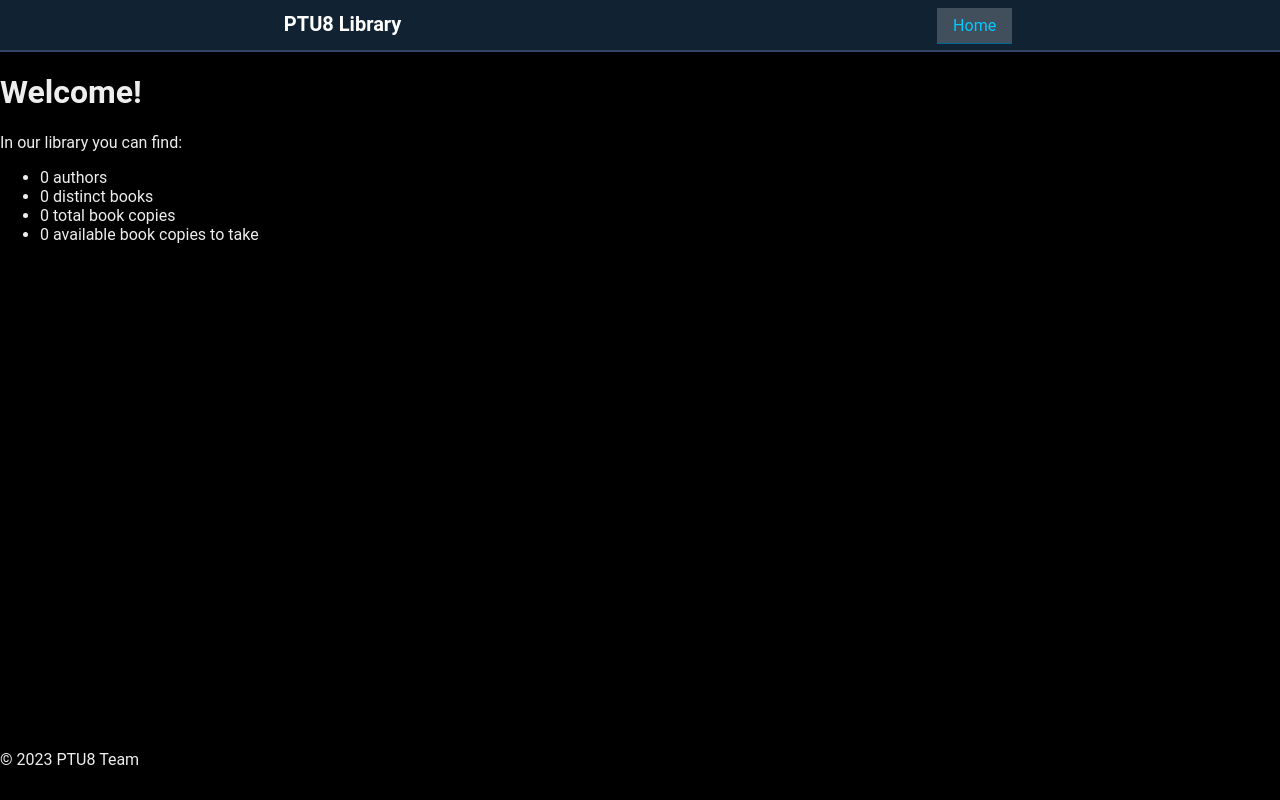
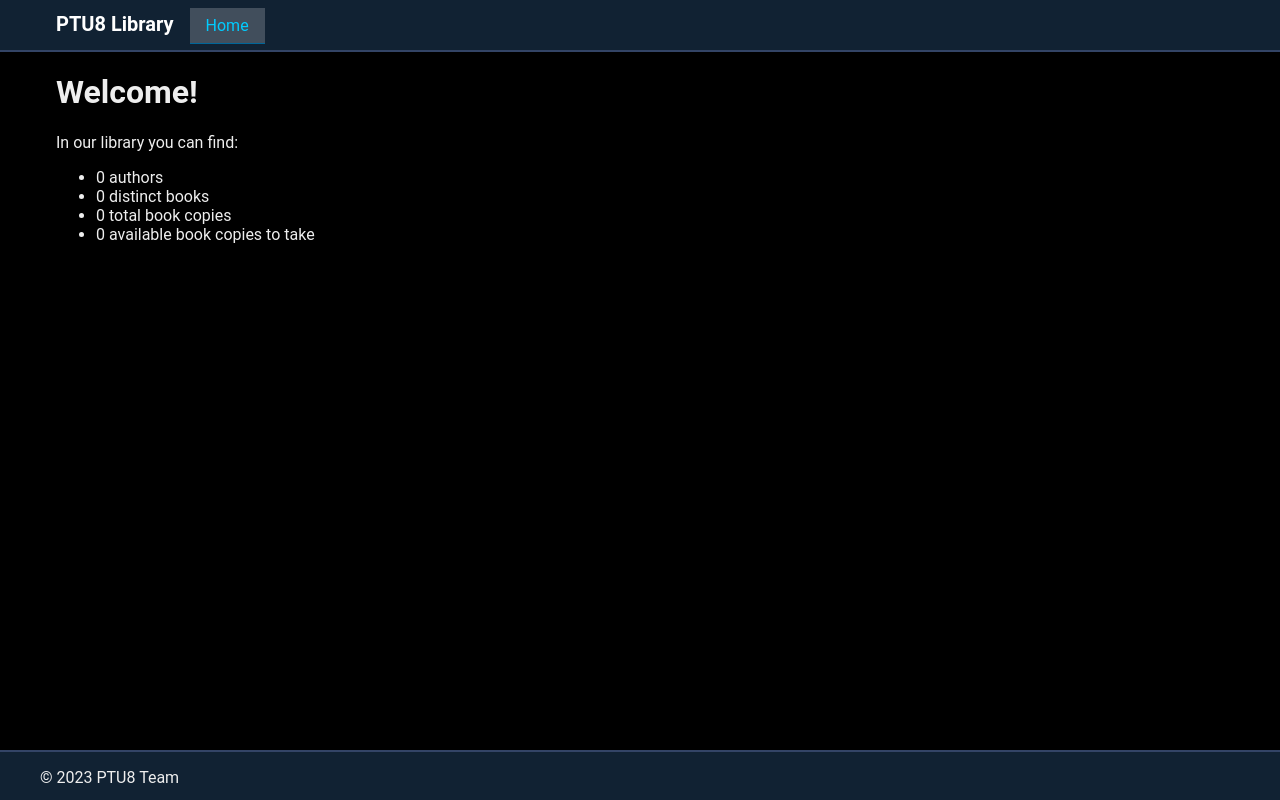
Before and after one commit to reinikeda/ptu8_library, a Django app: page / in a window 1280 px wide. Run offline with Django 4.2, Linux system fonts and the light colour scheme; data that the repository does not hold is empty.

Commit message:
layout CSS fixed up;

```diff
--- a/ptu8_library/library/static/library/css/style.css
+++ b/ptu8_library/library/static/library/css/style.css
@@ -4,7 +4,7 @@ body {
     margin: 0;
     padding: 0;
     display: grid;
-    grid-template-columns: 1fr;
+    grid-template-columns: 100%;
     grid-template-rows: 52px calc(100vh - 102px) 50px;
     grid-template-areas:
         "header"
@@ -23,19 +23,36 @@ header {
     grid-area: header;
     background-color: #123;
     border-bottom: 2px solid #346;
+    width: 100%;
+    flex-wrap: nowrap;
+    overflow: hidden;
 }
 main {
     grid-area: main;
+    overflow: auto;
+    width: 100%;
 }
 footer {
     grid-area: footer;
+    width: 100%;
+    background-color: #123;
+    border-top: 2px solid #346;
+}
+header .container, main .container, footer .container {
+    width: 100%;
+    max-width: 1200px;
+    margin: 0 auto;
+    box-sizing: border-box;
+}
+main .container, footer.container {
+    padding: 0 16px;
 }
 header ul {
     display: flex;
     flex-direction: row;
-    justify-content: space-around;
+    justify-content: flex-start;
     padding-inline-start: 0;
-    margin: 8px;
+    margin: 8px 0;
 }
 header ul li {
     display: inline-block;
--- a/ptu8_library/library/templates/base.html
+++ b/ptu8_library/library/templates/base.html
@@ -10,13 +10,13 @@
     <link rel="stylesheet" href="{% static 'library/css/style.css' %}">
 </head>
 <body>
-    <header>
+    <header><div class="container">
         <ul>
             <li class="logo">PTU8 Library</li>
             <li><a href="{% url 'index' %}">Home</a></li>
         </ul>
-        </header>
-    <main>{% block content %}{% endblock content %}</main>
-    <footer>&copy; 2023 PTU8 Team</footer>
+    </div></header>
+    <main><div class="container">{% block content %}{% endblock content %}</div></main>
+    <footer><div class="container"><p>&copy; 2023 PTU8 Team</p></div></footer>
 </body>
 </html>
```
